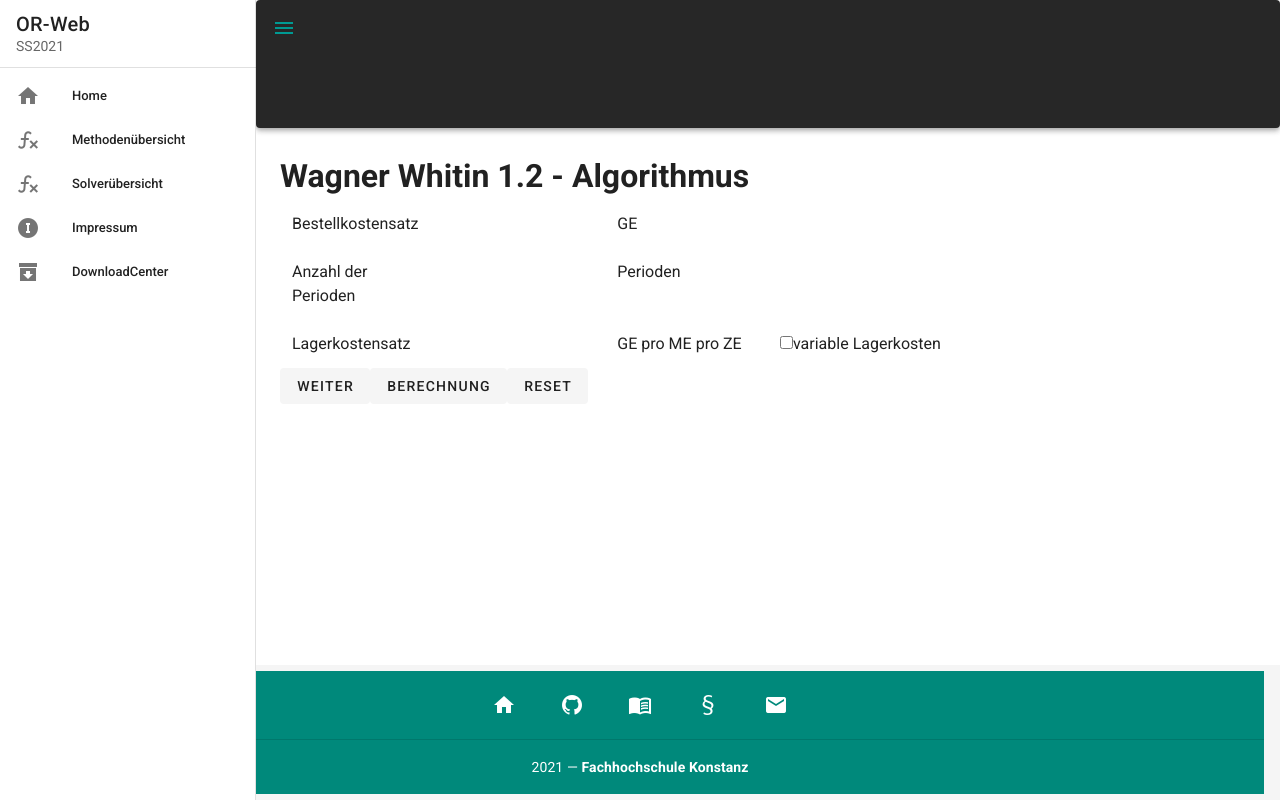
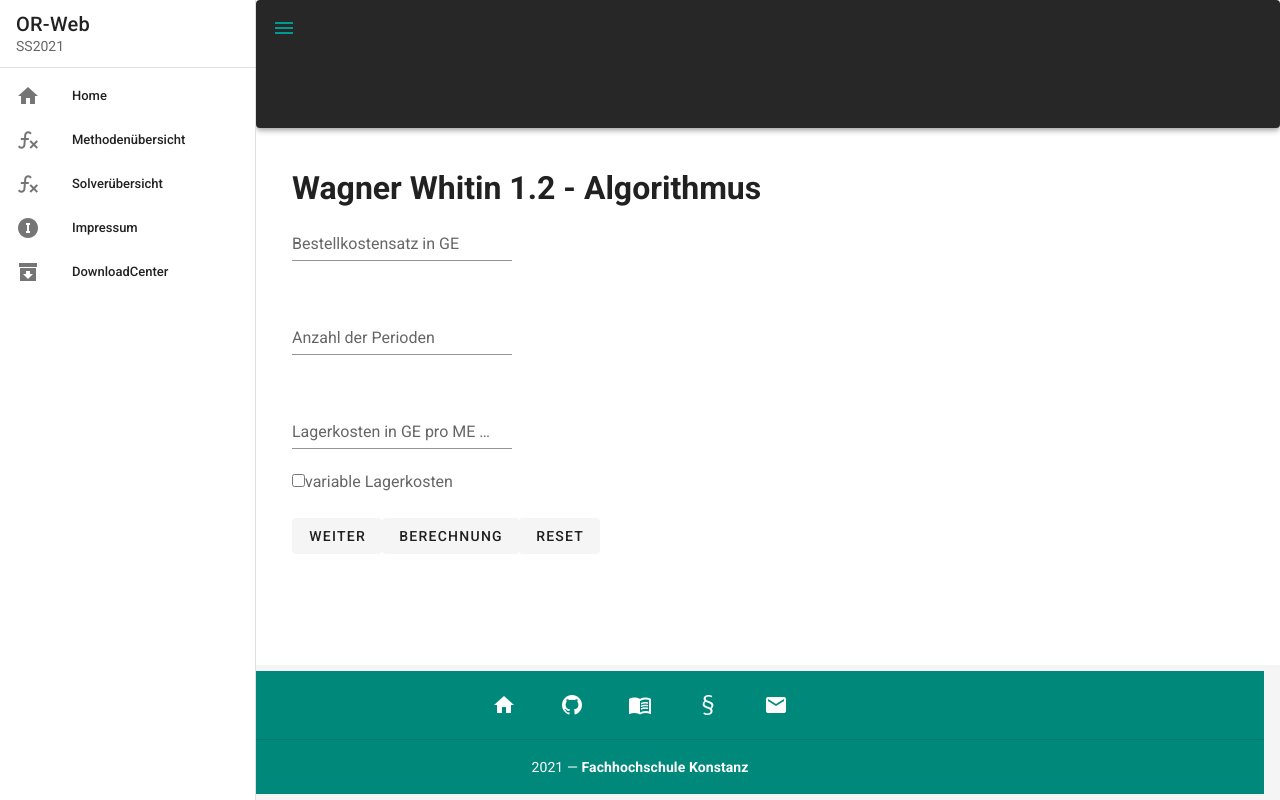
Before and after one commit to tlau10/OR-Web, a Vue app in the folder frontend/: page /WagnerWhitinExecute in a window 1280 px wide. Built offline with nearby package versions, Linux system fonts and the light colour scheme.

Commit message:
edited frontend WagnerWithinExecute.vue

```diff
--- a/frontend/src/views/Methods/WagnerWhitinExecute.vue
+++ b/frontend/src/views/Methods/WagnerWhitinExecute.vue
@@ -1,67 +1,29 @@
 <template>
   <v-container class="spacing-playground pa-6" fluid>
-    <head>
-      <meta charset="UTF-8" />
-      <meta http-equiv="X-UA-Compatible" content="IE=11" />
-
-      <title>Wagner Whitin</title>
-    </head>
-
-    <body>
-      <h1>Wagner Whitin 1.2 - Algorithmus</h1>
       <v-container>
+        <v-card flat>
+          <h1>Wagner Whitin 1.2 - Algorithmus</h1>
         <v-row>
-          <v-col cols="2">
-            <label for="bestellkostensatz">Bestellkostensatz</label>
-          </v-col>
-          <v-col cols="2">
-            <input
-              id="bestellkostensatz"
-              class="text-right"
-              name="bestellkostensatz"
-              type="number"
-              min="1"
-            />
-          </v-col>
-          <v-col cols="2"> <span>GE</span></v-col>
-        </v-row>
-        <v-row>
-          <v-col cols="2">
-            <label for="anzPerioden">Anzahl der Perioden</label>
-          </v-col>
-          <v-col cols="2">
-            <input
-              id="anzPerioden"
-              class="text-right"
-              name="anzPerioden"
-              type="number"
-            />
-          </v-col>
-          <v-col cols="2">
-            <span>Perioden</span>
+          <v-col cols="12" sm="2" md="3">
+            <v-text-field id="bestellkostensatz" label="Bestellkostensatz in GE"></v-text-field>
           </v-col>
         </v-row>
         <v-row>
-          <v-col cols="2">
-            <label for="lagerkostensatz">Lagerkostensatz</label>
-          </v-col>
-          <v-col cols="2">
-            <input
-              id="lagerkostensatz"
-              class="text-right"
-              name="lagerkostensatz"
-              type="number"
-            />
-          </v-col>
-          <v-col cols="2">
-            <span>GE pro ME pro ZE</span>
-          </v-col>
-          <v-col cols="4">
-            <input id="letiableLagerkosten" type="checkbox" />
-            <label for="letiableLagerkosten">variable Lagerkosten</label>
+          <v-col cols="12" sm="2" md="3">
+            <v-text-field id="anzPerioden" label="Anzahl der Perioden"></v-text-field>
           </v-col>
         </v-row>
+        <v-row>
+          <v-col cols="12" sm="2" md="3">
+            <v-text-field id="lagerkostensatz" label="Lagerkosten in GE pro ME pro ZE"></v-text-field>
+            <input id="variableLagerkosten" type="checkbox" />
+            <v-label for="variableLagerkosten">variable Lagerkosten</v-label>
+          </v-col>
+        </v-row>
+        </v-card>
       </v-container>
+      <v-container>
+        <v-card flat>
       <div>
         <v-btn id="weiter" depressed>Weiter</v-btn>
         <v-btn id="berechnung" depressed>Berechnung</v-btn>
@@ -70,7 +32,8 @@
       <div id="tbl"></div>
 
       <div id="output"></div>
-    </body>
+        </v-card>
+      </v-container>
   </v-container>
 </template>
 <script  type = "text/javascript" >
@@ -153,6 +116,8 @@ function reset(){
   document.getElementById("anzPerioden").value="";
   document.getElementById("lagerkostensatz").value="";
   document.getElementById("bestellkostensatz").value="";
+
+  document.getElementById("variableLagerkosten").checked=false;
 }
 
 function createTable() {
@@ -167,7 +132,7 @@ function createTable() {
     return
 
   let i = 1;
-  if (document.getElementById("letiableLagerkosten").checked == true) {
+  if (document.getElementById("variableLagerkosten").checked == true) {
     for (i; i <= anzPerioden; i++) {
       tbl +=
         "<tr><td>" +
@@ -216,7 +181,7 @@ function createMessage() {
     msg += bedarf+" ";
   }
   msg += ";";
-  if (document.getElementById("letiableLagerkosten").checked == true) {
+  if (document.getElementById("variableLagerkosten").checked == true) {
     for (let i=1; i <= anzPerioden; i++) {
       let lagerkosten = document.getElementById("lagerkostensatz" + i).value;
       if(lagerkosten == "")
```
